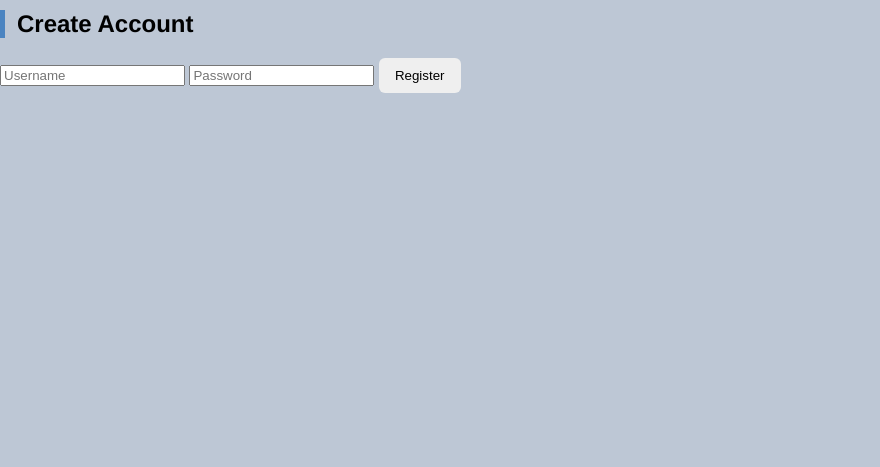
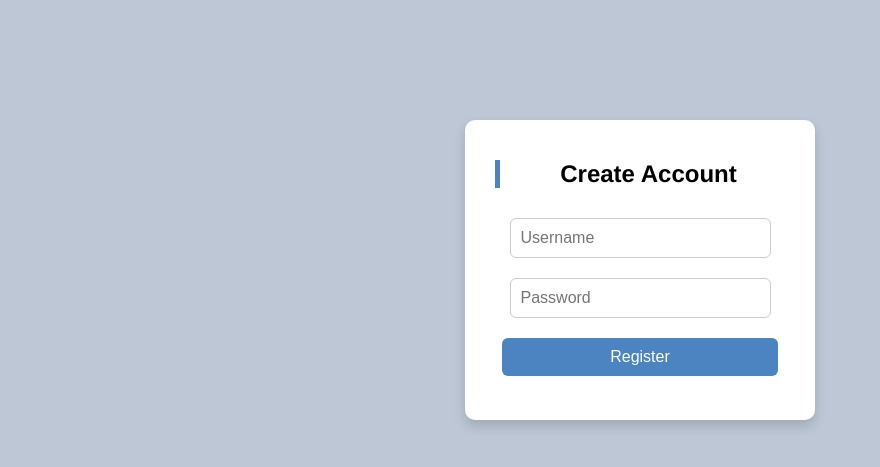
Before and after one commit to EleonoraVis1/Web-Application-Development-Final-Project, a Django app: template backend/api/templates/api/register.html in a window 1280 px wide. Shown: the top 467 px of the page, without its empty margins (0-880 px from the left). Run offline with Django 5.2, Linux system fonts and the light colour scheme; the template is opened without the code that fills it, so the values that code supplies are empty.

Commit message:
Refactor register.html for better structure and styling
Added a container div and a class to the register button for improved styling.

```diff
--- a/backend/api/templates/api/register.html
+++ b/backend/api/templates/api/register.html
@@ -6,17 +6,24 @@
     <meta charset="UTF-8" />
     <link rel="stylesheet" href="{% static 'api/style.css' %}">
 </head>
+
 <body>
 
-<h2>Create Account</h2>
+<div class="register-container">
 
-<input id="username" type="text" placeholder="Username">
-<input id="password" type="password" placeholder="Password">
-<button onclick="register()">Register</button>
+    <h2>Create Account</h2>
 
-<p id="message"></p>
+    <input id="username" type="text" placeholder="Username">
 
-<script  type="module" src="{% static 'api/register.js' %}"></script>
+    <input id="password" type="password" placeholder="Password">
+
+    <button class="register-btn" onclick="register()">Register</button>
+
+    <p id="message"></p>
+
+</div>
+
+<script type="module" src="{% static 'api/register.js' %}"></script>
 
 </body>
 </html>
```
